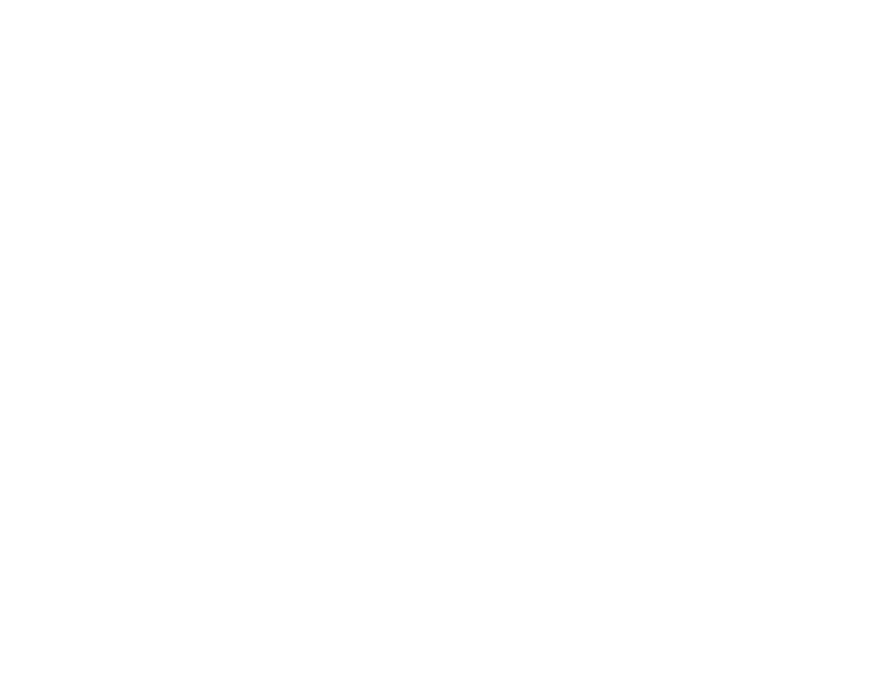
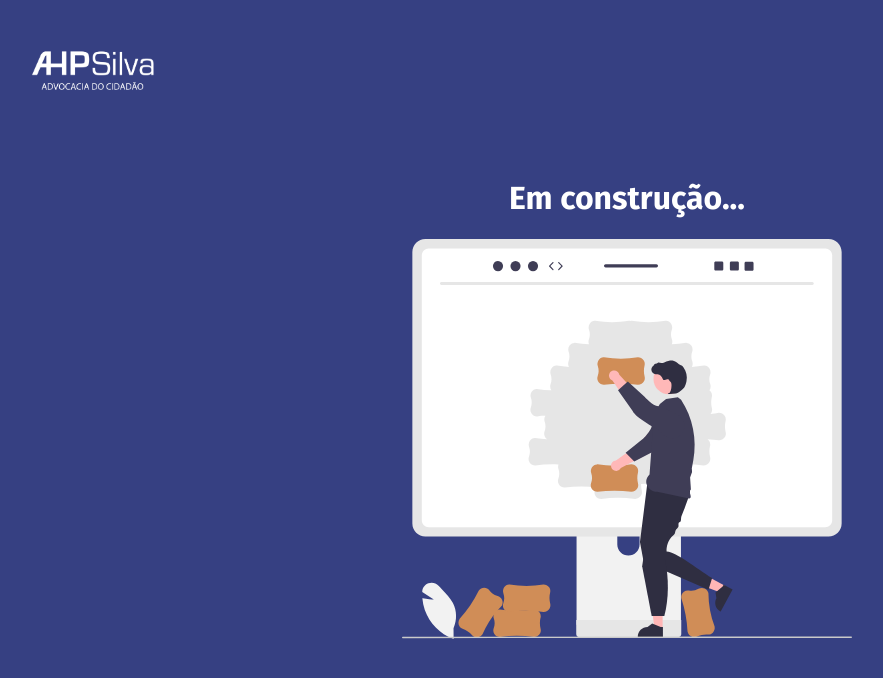
Before and after one commit to anaventura1811/ahpsilva-web, a React (Create React App) app: page /about in a window 1280 px wide. Before the commit this address had no page. Shown: the top 678 px of the page, without its empty margins (13-896 px from the left). Built offline with nearby package versions, Linux system fonts and the light colour scheme; a web font is replaced by a local one.

Commit message:
feat: inits about page

```diff
--- a/src/App.tsx
+++ b/src/App.tsx
@@ -7,6 +7,7 @@ import {
 } from "react-router-dom";
 import Home from './pages/home';
 import SignIn from './pages/signin';
+import About from './pages/about';
 
 function App() {
   return (
@@ -15,6 +16,7 @@ function App() {
         <Routes>
           <Route path="/" element={<Home />}/>
           <Route path="/signin" element={<SignIn />}/>
+          <Route path="/about" element={<About />}/>
         </Routes>
      </BrowserRouter>
     </div>
--- a/src/components/history/index.tsx
+++ b/src/components/history/index.tsx
@@ -15,7 +15,7 @@ const HistorySection = (props: Props) => {
         Esta nova plataforma de advocacia, voltada para o acolhimento humanizado do jurisdicionado, contou com as instruções e ensinamentos de inúmeros professores e colegas da PUC Minas - Betim. Com isso, há mais de quinze anos o Escritório destaca-se pela atuação eficiente na prestação de serviços jurisdicionais.
         </p>
         <div className='btn-container'>
-          <Button primary={"true"} big={"false"} dark={"true"} fontSize={"false"} to="/nossa-historia"  >
+          <Button primary={"true"} big={"false"} dark={"true"} fontSize={"false"} to="/about"  >
             Saiba mais
           </Button>
         </div>
--- /dev/null
+++ b/src/pages/about/index.tsx
@@ -0,0 +1,27 @@
+import { AboutContainer, ImageContainer, Logo, TextWrapper, Topline } from './styles';
+import image from '../../assets/images/building-blocks.svg';
+import logo from '../../assets/logo/AntonioPereira-01.png';
+
+
+type Props = {};
+
+const About = (props: Props) => {
+
+  return (
+    <AboutContainer>
+      <Logo to="/">
+        <img src={logo} alt={"Logo do site AHP Silva"}/>
+      </Logo>
+      <TextWrapper>
+
+        <Topline>Em construção... </Topline>
+      </TextWrapper>
+
+      <ImageContainer>
+        <img src={image} alt={"Building blocks"}/>
+      </ImageContainer>
+    </AboutContainer>
+  );
+}
+
+export default About;
--- /dev/null
+++ b/src/pages/about/styles.ts
@@ -0,0 +1,51 @@
+import { Link } from "react-router-dom";
+import styled from "styled-components";
+
+export const AboutContainer = styled.div`
+  background: var(--main-background-color);
+  width: 100vw;
+  height: 100vh;
+  display: flex;
+  flex-direction: column;
+
+`;
+
+export const Logo = styled(Link)`
+  padding-top: 18px;
+  padding-left: 32px;
+
+  > img {
+    max-height: 6.5rem;
+  }
+`;
+
+export const TextWrapper = styled.div`
+  display: flex;
+  padding-top: 32px;
+  flex-direction: column;
+  justify-content: center;
+  gap: 2rem;
+  align-items: center;
+`;
+
+export const Topline = styled.h1`
+  font-family: var(--font-family-subtitle);
+  color: #ffffff;
+`;
+
+export const ImageContainer = styled.div`
+  position: relative;
+  /* top: 0;
+  right: 0;
+  left: 0;
+  bottom: 0; */
+  display: flex;
+  justify-content: center;
+  align-items: center;
+  padding-bottom: 40px;
+
+  > img {
+    max-height: 400px;
+  }
+  /* max-height: 500px; */
+`;
```
Also changed, not shown: src/assets/images/building-blocks.svg (added).
